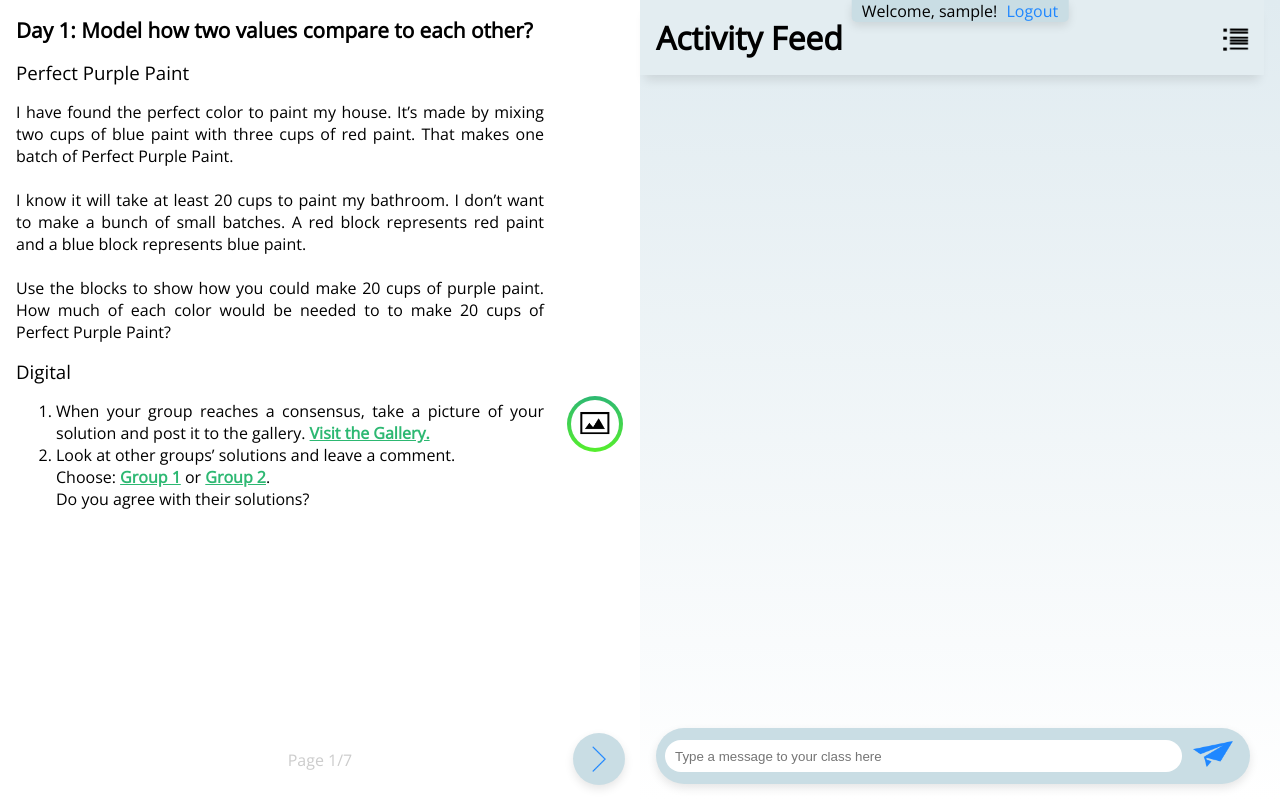
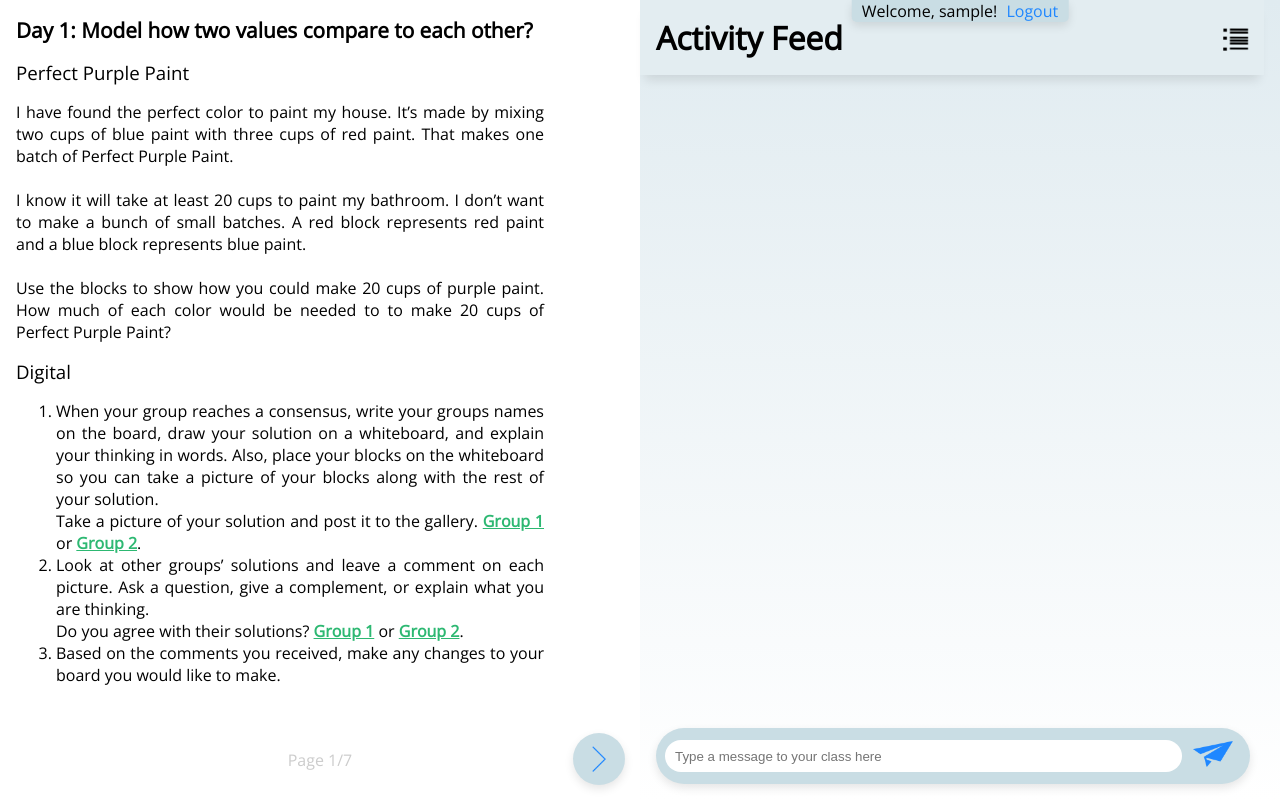
Before and after one commit to hcilabasu/UbicosAppServer, a Django app: page /index in a window 1280 px wide. Run offline with Django 3.2, Linux system fonts and the light colour scheme; the visitor is signed in with stand-in values (Sample User, id 1); data that the repository does not hold is empty; style sheets or scripts are compiled from the project's sources; some libraries are stand-ins or nearby versions.

Commit message:
addressed feedback from pre-pilot session

```diff
--- a/textbook/app/static/js/activityfeed.js
+++ b/textbook/app/static/js/activityfeed.js
@@ -68,6 +68,7 @@ $(function(){
 
             if(message == ""){
                 console.log('empty input activity feed')
+                enterLogIntoDatabase('click', 'activity-feed empty message input' , message, current_pagenumber)
             }else{
 
                 //triggers the event in views.py
--- a/textbook/app/static/js/brainstorm.js
+++ b/textbook/app/static/js/brainstorm.js
@@ -134,17 +134,12 @@ var addIdeaToWorkspace = function(idea, color, name, position, noteID, animate,
         if(isItYours == true){
 
              idea.addClass('idea-owner');
-
              //add delete button to notes
              idea.append('<span class="object_delete"></span>')
 
+             //add delete button to notes
+             var closeBtn = $('<span class="object_delete"></span>');
 
-
-        }
-
-        //add delete button to notes
-
-           var closeBtn = $('<span class="object_delete"></span>');
 
            closeBtn.click(function(e){
                console.log('i am clicked')
@@ -162,8 +157,13 @@ var addIdeaToWorkspace = function(idea, color, name, position, noteID, animate,
                     async: false, //wait for ajax call to finish,
                     success: function(e){
                         console.log(e)
-                        //TODO: add user log
-                }
+                        enterLogIntoDatabase('note delete', 'brainstorm' , deletedNoteID+"" , 3333);
+                },
+                error: function(XMLHttpRequest, textStatus, errorThrown) {
+                            alert(XMLHttpRequest.status+" "+XMLHttpRequest.statusText);
+                            enterLogIntoDatabase('attempted note delete', 'error' , XMLHttpRequest.status+" "+XMLHttpRequest.statusText, 3333);
+
+                        }
             })
 
 
@@ -173,6 +173,8 @@ var addIdeaToWorkspace = function(idea, color, name, position, noteID, animate,
            idea.append(closeBtn);
 
 
+
+        }
 
 
     // Add to workspace
@@ -260,14 +262,8 @@ var loadIdeaToWorkspace = function(){
 
                 ideaDragPositionUpdate();
 
-
-
             }
 
         });
 
-
-
-
-
 }
--- a/textbook/app/static/js/digTextBook.js
+++ b/textbook/app/static/js/digTextBook.js
@@ -180,15 +180,22 @@ var bindActivityButtons = function(){
 
         // TODO: make the following if dynamic
         // if video tab is active get the video url and display in video.html
-        if($('.card.video').hasClass('active')){
-
+        //display the video url in a new tab instead of the card
+        if(type == 'video'){
+            $('.card.active').removeClass('active');
             var video_url = activityButton.attr('data-video-url');
-            console.log(video_url);
-            $('#videoFrame').attr('src', video_url); //display in video.html
-
-            //update h1
-
+            window.open(video_url, '_blank');
         }
+//        if($('.card.video').hasClass('active')){
+//
+//            var video_url = activityButton.attr('data-video-url');
+//            console.log(video_url);
+//            //$('#videoFrame').attr('src', video_url); //display in video.html
+//            window.open(video_url, '_blank');
+//
+//            //update h1
+//
+//        }
          if($('.card.table').hasClass('active')){
 
              $('input[name="table-id"]').attr('value', id)
@@ -203,13 +210,14 @@ var bindActivityButtons = function(){
             var view = activityButton.attr('data-view');
             console.log('view: ', view)
 
-            var number_of_group
-            if(view == 'group'){
-                number_of_group = activityButton.attr('data-group-number');
-               // console.log('number of group:' , number_of_group)
-            }
+            var number_of_group = activityButton.attr('data-group');
+//            if(view == 'group'){
+//                number_of_group = activityButton.attr('data-group-number');
+//               // console.log('number of group:' , number_of_group)
+//            }
 
             //call function from gallery.js
+            $("input[name='group-id']").attr('value', number_of_group);
             viewDiv(view, number_of_group);
         }
 
--- a/textbook/app/static/js/gallery.js
+++ b/textbook/app/static/js/gallery.js
@@ -4,8 +4,6 @@
     var totalPhoto
 
     $(function(){
-
-
 
         getLoggedUserName();
 
@@ -24,8 +22,8 @@
             //console.log(data);
 
 
-            console.log('hello bello (server)', data.imageid)
-            console.log('hello bello (local)', $("input[name='image-db-pk']").val())
+            console.log('(server)', data.imageid)
+            console.log('(local)', $("input[name='image-db-pk']").val())
 
             //if student commenting on one image is the same as the other user is viewing show the comment else don't show
             if(data.imageid == $("input[name='image-db-pk']").val())
@@ -229,62 +227,77 @@
     //function called from digTextBook.js
     function viewDiv(view, number_of_group){
 
-        //console.log('value pass to gallery.js', view)
-        if(view == 'class'){
+        if(view == "class"){
+            $('#gallery-user-submission').show();
+            displayGallery(number_of_group);
 
-            $('#gallery-user-submission').show();
 
-            $('#upload-img input[name="group-id"]').attr('value', 0)
-            $('.card.gallery #gallery-group-heading').text('All Submission'); //update the sub-title of gallery page
+        }else if(view == "comment"){
+            $('#gallery-user-submission').hide();
+            displayGallery(number_of_group);
 
-            displayGallery(0)
+        }
 
-        }else if(view == 'comment'){
-                $('#gallery-user-submission').hide();
-
-                $('#upload-img input[name="group-id"]').attr('value', 0)
-                $('.card.gallery #gallery-group-heading').text('All Submission'); //update the sub-title of gallery page
-
-                 displayGallery(0)
-            }
-            else{
-
-            //TODO: check if 'group' was selected before
-
-            console.log('total number of group (gallery.js): ', number_of_group)
-
-            $('.card.active').removeClass('active');
-            $('.card.group').addClass('active');
-
-            //clear previous items
-            $('#group-view').empty();
-
-            //add radio button dynamically
-            for (i = 1; i <= number_of_group; i++) {
-                $('<input type="radio" name="radiogroup" value="'+i+'"/> Group '+ i +'</br>').appendTo('#group-view');
-             }
-
-            //get group id from the radio button
-            var groupValue
-            $("input[name='radiogroup']").change(function(){
-                groupValue = $("input[name='radiogroup']:checked").val();
-                if(groupValue){
-                        //pass group value in the form so it can be added into the database
-                        $('#upload-img input[name="group-id"]').attr('value', groupValue)
-
-                        console.log('group ID :: ', groupValue) //debug
-                        $('.card.group').removeClass('active');
-                        $('.card.gallery').addClass('active');
-
-                        //update the sub-title of gallery page
-                        $('.card.gallery #gallery-group-heading').text('Group #'+groupValue+' Submission');
-
-                }
-
-                displayGallery(groupValue)
-            })
-        }
     }
+//    function viewDiv(view, number_of_group){
+//
+//        //console.log('value pass to gallery.js', view)
+//        if(view == 'class'){
+//
+//            $('#gallery-user-submission').show();
+//
+//            //$('#upload-img input[name="group-id"]').attr('value', 0)
+//            $('.card.gallery #gallery-group-heading').text('All Submission'); //update the sub-title of gallery page
+//
+//            displayGallery(0)
+//            displayGallery($("input[name='group-id']").val())
+//
+//        }else if(view == 'comment'){
+//                $('#gallery-user-submission').hide();
+//
+//                $('#upload-img input[name="group-id"]').attr('value', 0)
+//                $('.card.gallery #gallery-group-heading').text('All Submission'); //update the sub-title of gallery page
+//
+//                 displayGallery(0)
+//            }
+//            else{
+//
+//            //TODO: check if 'group' was selected before
+//
+//            console.log('total number of group (gallery.js): ', number_of_group)
+//
+//            $('.card.active').removeClass('active');
+//            $('.card.group').addClass('active');
+//
+//            //clear previous items
+//            $('#group-view').empty();
+//
+//            //add radio button dynamically
+//            for (i = 1; i <= number_of_group; i++) {
+//                $('<input type="radio" name="radiogroup" value="'+i+'"/> Group '+ i +'</br>').appendTo('#group-view');
+//             }
+//
+//            //get group id from the radio button
+//            var groupValue
+//            $("input[name='radiogroup']").change(function(){
+//                groupValue = $("input[name='radiogroup']:checked").val();
+//                if(groupValue){
+//                        //pass group value in the form so it can be added into the database
+//                        $('#upload-img input[name="group-id"]').attr('value', groupValue)
+//
+//                        console.log('group ID :: ', groupValue) //debug
+//                        $('.card.group').removeClass('active');
+//                        $('.card.gallery').addClass('active');
+//
+//                        //update the sub-title of gallery page
+//                        $('.card.gallery #gallery-group-heading').text('Group #'+groupValue+' Submission');
+//
+//                }
+//
+//                displayGallery(groupValue)
+//            })
+//        }
+//    }
 
     var openImageView = function(galleryView, image){
 
@@ -306,7 +319,7 @@
 
         //get image file name
         image_filename = image_location.split('/').pop()
-        //console.log(image_filename)
+        console.log(image_filename)
 
         //get ID using filename
         var imageID='';
--- a/textbook/app/static/pages/1.html
+++ b/textbook/app/static/pages/1.html
@@ -14,16 +14,28 @@ Use the blocks to show how you could make 20 cups of purple paint.
 <h3>Digital</h3>
 <ol>
     <li>
-        When your group reaches a consensus, take a picture of your solution and post it to the gallery.
-    <a href="#" class="gallery" data-id="1" data-view="class">Visit the Gallery.</a>
-    <a href="#" class="activity-button gallery" data-id="1" data-view="class" > </a>
+        When your group reaches a consensus, write your groups names on the board, draw your solution on a whiteboard,
+        and explain your thinking in words. Also, place your blocks on the whiteboard so you can take a picture of your
+        blocks along with the rest of your solution. <br/>
+
+        Take a picture of your solution and post it to the gallery.
+
+        <a href="#" class="gallery" data-id="1" data-view="class" data-group="1">Group 1</a>  or
+    <a href="#" class="gallery" data-id="1" data-view="class" data-group="2">Group 2</a>.
+
+    <!--<a href="#" class="gallery" data-id="1" data-view="class" >Visit the Gallery.</a>-->
+    <!--<a href="#" class="activity-button gallery" data-id="1" data-view="class" > </a>-->
 
     </li>
 
     <li>
-        Look at other groups’ solutions and leave a comment. <br/>
-    Choose: <a href="#" class="gallery" data-id="1" data-view="comment">Group 1</a>  or
-    <a href="#" class="gallery" data-id="1" data-view="comment">Group 2</a>. <br/>
-    Do you agree with their solutions?
+        Look at other groups’ solutions and leave a comment on each picture. Ask a question, give a complement, or explain what you are thinking. <br/>
+        Do you agree with their solutions?
+
+        <a href="#" class="gallery" data-id="1" data-view="comment" data-group="1">Group 1</a>  or
+    <a href="#" class="gallery" data-id="1" data-view="comment" data-group="2">Group 2</a>. <br/>
+    </li>
+    <li>
+        Based on the comments you received, make any changes to your board you would like to make.
     </li>
 </ol>
--- a/textbook/app/static/pages/5.html
+++ b/textbook/app/static/pages/5.html
@@ -22,8 +22,8 @@
         <li>Create a new, unique paint splash (either larger or smaller batch from all others in your group) with the same color
             and amount on the left side, but with different amounts of paint on the right side. Choose one person’s screen to post
             and paste into your gallery.
-            <a href="#" class="gallery" data-id="2" data-view="class">Visit the Gallery.</a>
-            <a href="#" class="activity-button gallery" data-id="2" data-view="class" > </a>
+            <a href="#" class="gallery" data-id="2" data-view="class" data-group="0">Visit the Gallery.</a>
+            <a href="#" class="activity-button gallery" data-id="2" data-view="class" data-group="0"> </a>
         </li>
         <li>Record the ratio of each color in the table.</li>
         <li>Record your group’s color values and have the graphing expert post a screenshot of your group’s table and graph to your activity feed.</li>
--- a/textbook/app/templates/app/gallery.html
+++ b/textbook/app/templates/app/gallery.html
@@ -21,7 +21,7 @@
                 </label>
                 <input type="file" name="gallery_img" class="btn" id="file-upload"/>
                 <input type="hidden" name="act-id" value=""/> <!--pass gallery id number from digTextBook.js-->
-                <input type="hidden" name="group-id" value=""/> <!--pass group id number from gallery.js-->
+                <input type="hidden" name="group-id" value=""/> <!--pass group id number from distextBook.js/gallery.js-->
             </form>
 
         </div>
--- a/textbook/app/urls.py
+++ b/textbook/app/urls.py
@@ -10,7 +10,7 @@ urlpatterns = [
     url('index', views.index, name='index'),
     url('uploadImage', views.uploadImage, name='uploadImage'),
     url('getImage/(?P<gallery_id>\d+)/(?P<group_id>\d+)/', views.getImage, name='getImg'),
-    url('getImageID/(?P<img_filename>[\w-]+\.[\w]+)/', views.getImageID), #regular expression checker: https://regex101.com/r/iQ8gG4/1
+    url('getImageID/(?P<img_filename>[\w+._^%$#!~@,-]+)/', views.getImageID), #regular expression checker: https://regex101.com/r/iQ8gG4/1
     url('brainstorm/save/',views.brainstormSave),
     url('brainstorm/get/(?P<brainstorm_id>\d+)',views.brainstormGet),
     url('brainstorm/update/(?P<note_id>\d+)/', views.brainstormUpdate),
--- a/textbook/app/views.py
+++ b/textbook/app/views.py
@@ -327,10 +327,10 @@ def createUser(request):
 
 def deleteAllItems(request):
     # brainstormNote.objects.all().delete()
-    # imageModel.objects.all().delete()
+    imageModel.objects.all().delete()
     # Message.objects.all().delete()
-    imageComment.objects.all().delete();
-    userLogTable.objects.all().delete();
+    #imageComment.objects.all().delete();
+    #userLogTable.objects.all().delete();
 
     return HttpResponse('')
 
```
